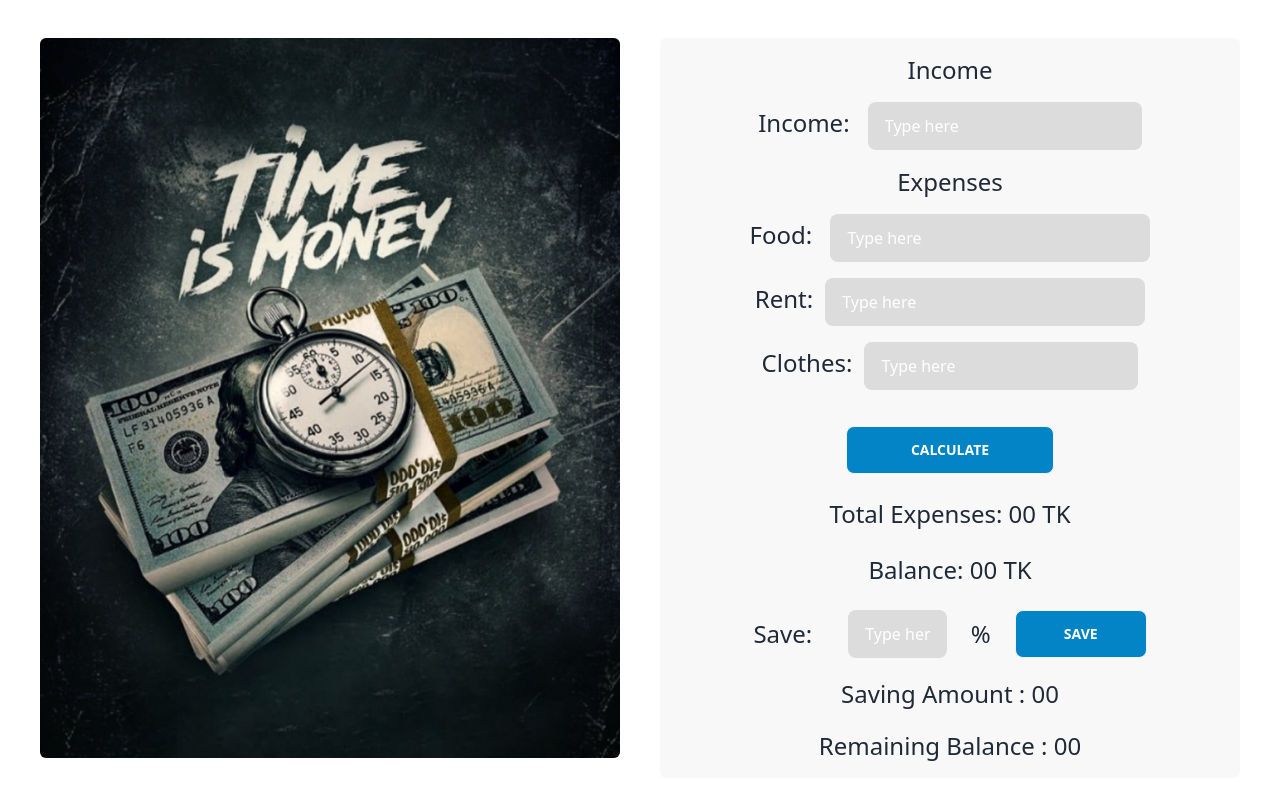
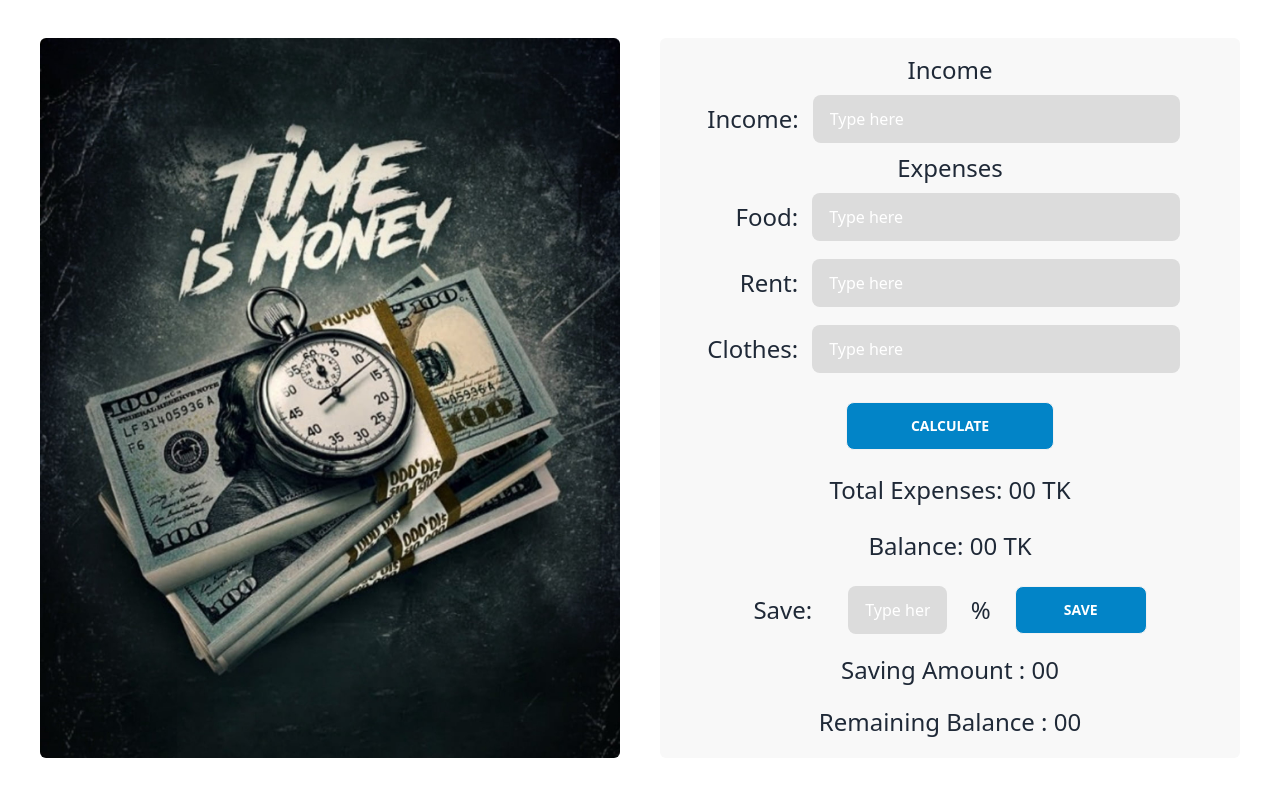
Before and after one commit to AsibHasanRiyad/money-master, a plain HTML site: page index.html in a window 1280 px wide. Shown: the part 106-906 px from the top of the page. Drawn offline with nearby package versions, Linux system fonts and the light colour scheme.

Commit message:
new commit

```diff
--- a/index.html
+++ b/index.html
@@ -18,13 +18,30 @@
             </div>
             <div class="bg-[#F8F8F8] text-2xl p-4 rounded-md">
                 <div class="">
-                    <h1 class="text-center font-medium">Income</h1>
-                <p class="my-4  text-center">Income: <input id="income" type="text" placeholder="Type here" class="input ml-3 lg:w-[50%]  max-w-xs bg-[#DCDCDC] placeholder:text-white" /></p>
-                <!-- expenses -->
+                <h1 class="text-center font-medium">Income</h1>
+                <table class="w-[90%]">
+                    <tr class="">
+                        <td><p class="my-4 text-end"> <span class="w-1/4">Income: </span></p>  </td>
+                        <td><input id="income" type="text" placeholder="Type here" class="input ml-3 md:w-full bg-[#DCDCDC] placeholder:text-white" /> </td>
+                    </tr>
+                </table>
                 <h1 class="text-center font-medium">Expenses</h1>
-                <p class="my-4 text-center">  Food: <input id="food"  type="text" placeholder="Type here" class="input ml-3 lg:w-[70%] max-w-xs bg-[#DCDCDC] placeholder:text-white" /></p>
-                <p class="my-4  text-center">  Rent:<input id="rent"  type="text" placeholder="Type here" class="input ml-3 lg:w-[70%]  max-w-xs bg-[#DCDCDC] placeholder:text-white" /></p>
-                <p class="my-4  text-center"> Clothes:<input id="clothes"  type="text" placeholder="Type here" class="input ml-3 lg:w-[50%]  max-w-xs bg-[#DCDCDC] placeholder:text-white" /> </p>
+                <table class="w-[90%]">
+                    <tr class="">
+                        <td><p class="my-4 text-end"> <span class="w-1/4">Food: </span></p>  </td>
+                        <td><input id="food"  type="text" placeholder="Type here" class="input md:w-full ml-3  bg-[#DCDCDC] placeholder:text-white" /> </td>
+                    </tr>
+                    <tr>
+                        <td><p class="my-4  text-end">Rent: </p> </td>
+                        <td><input id="rent"  type="text" placeholder="Type here" class="input md:w-full ml-3 bg-[#DCDCDC] placeholder:text-white" /></td>
+                    </tr>
+                    <tr>
+                        <td><p class="my-4  text-end">Clothes: </p> </td>
+                        <td>
+                            <input id="clothes"  type="text" placeholder="Type here" class="input ml-3  md:w-full bg-[#DCDCDC] placeholder:text-white" />
+                        </td>
+                    </tr>
+                </table>
                 <div class="flex justify-center">
                     <button onclick="calculator()" class="btn px-16 mt-5 bg-sky-600 hover:bg-sky-500 text-white">Calculate</button>
                 </div>
```
